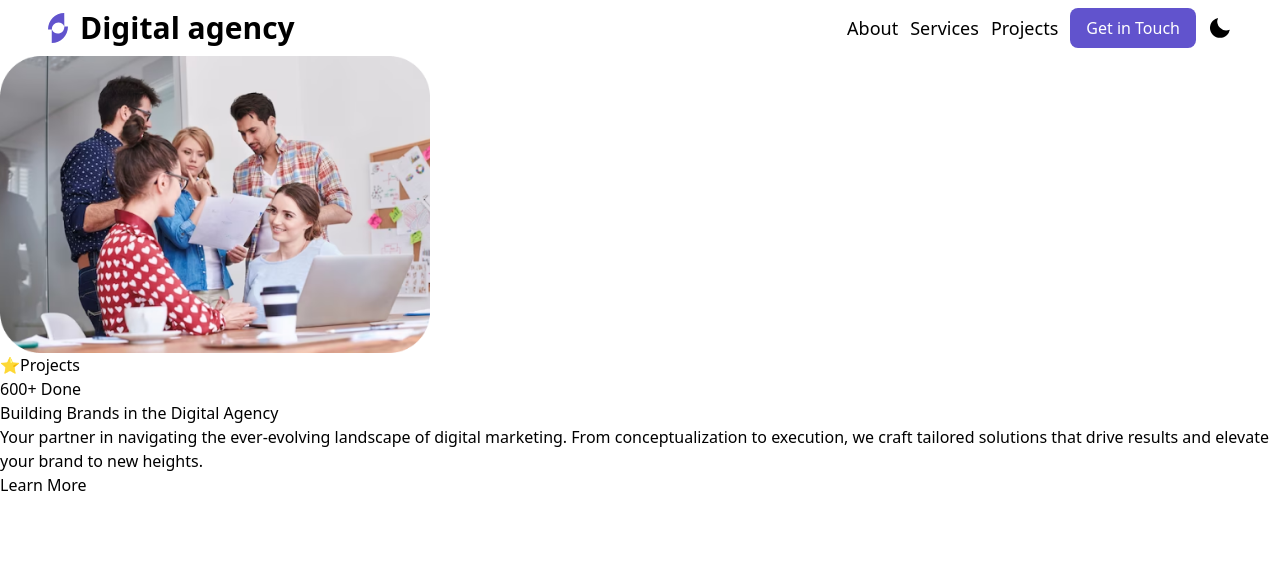
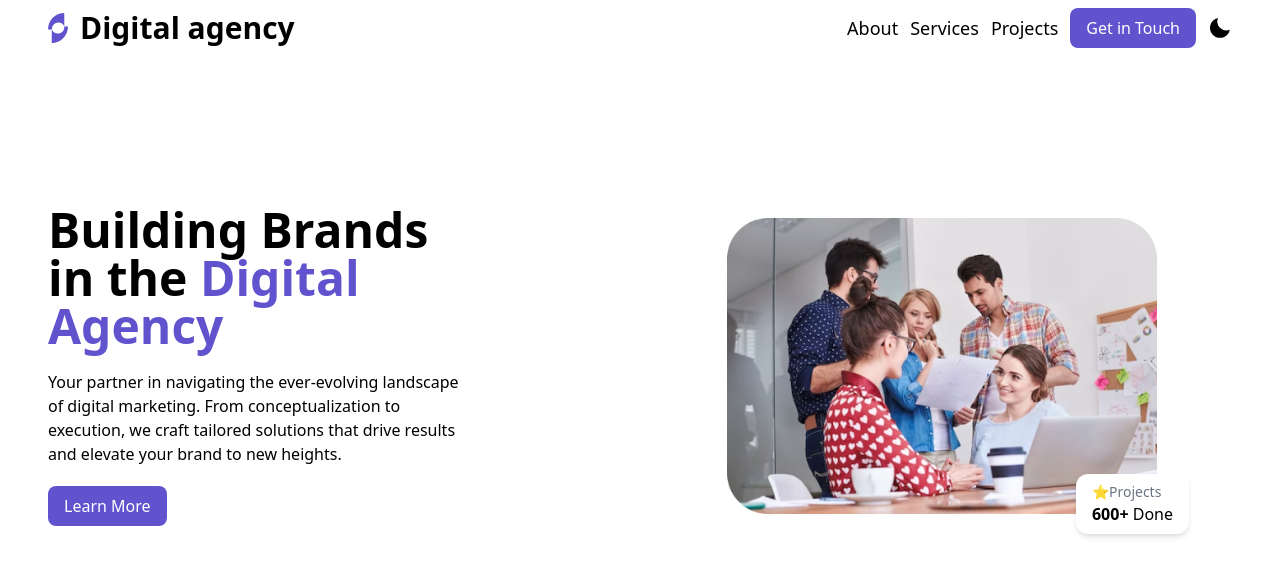
Before and after one commit to wacho91/digital-agency, a React (Vite) app: page / in a window 1280 px wide. Shown: the top 576 px of the page. Built offline with nearby package versions, Linux system fonts and the light colour scheme.

Commit message:
Hero Complete

```diff
--- a/src/Component/Hero/Hero.jsx
+++ b/src/Component/Hero/Hero.jsx
@@ -3,28 +3,28 @@ import YellowCar from "../../assets/website/team.png";
 
 const Hero = () => {
   return (
-    <div>
-        <div>
-            <div>
+    <div className="dark:bg-gray-950 dark:text-white duration-300">
+        <div className="container min-h-[620px] flex mt-10 sm:mt-0">
+            <div  className="grid grid-cols-1 sm:grid-cols-2 gap-6 place-items-center">
                 {/* Image section */}
-                <div>
+                <div className="order-1 sm:order-2 relative">
                     <img
                         src={YellowCar}
                         alt="Image"
                         className="w-full sm:max-w-[280px] md:max-w-[430px]"
                     />
-                    <div>
-                        <p>⭐Projects</p>
-                        <h1>
-                            600+ <span>Done</span>
+                    <div  className="absolute -bottom-5 -right-8 px-4 py-2 rounded-xl bg-white dark:bg-gray-900 dark:text-white shadow-md">
+                        <p className="text-gray-500 text-sm">⭐Projects</p>
+                        <h1 className="font-bold">
+                            600+ <span className="font-normal">Done</span>
                         </h1>
                     </div>
                 </div>
                 {/* Text section */}
-                <div>
-                    <h1>
+                <div className="space-y-5 order-2 sm:order-1 xl:pr-40 ">
+                    <h1 className="text-4xl sm:text-5xl font-semibold">
                         Building Brands in the{" "}
-                        <span>Digital Agency</span>
+                        <span className="text-primary">Digital Agency</span>
                     </h1>
                     <p>
                         Your partner in navigating the ever-evolving landscape of digital
@@ -32,7 +32,7 @@ const Hero = () => {
                         solutions that drive results and elevate your brand to new
                         heights.
                     </p>
-                    <button>
+                    <button className="primary-btn">
                         Learn More
                     </button>
                 </div>
```
